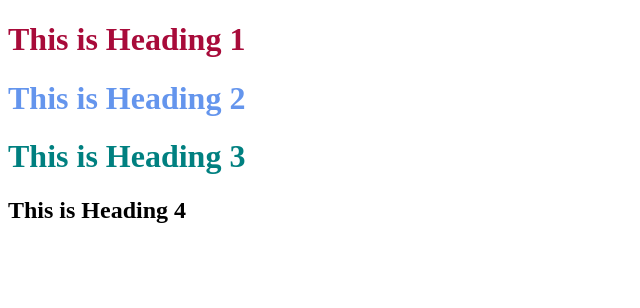
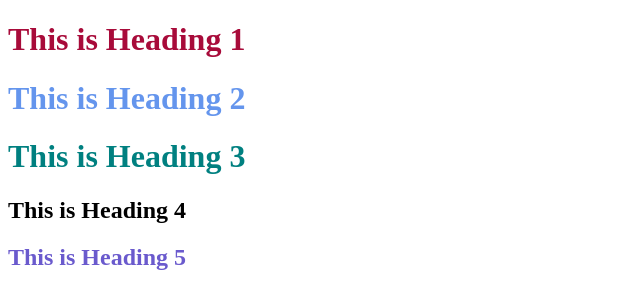
Before and after one commit to dev-rathore/project, a plain HTML site: page index.html in a window 1280 px wide. Shown: the whole page, without its empty margins (0-640 px from the left). Drawn offline with Linux system fonts and the light colour scheme.

Commit message:
Added heading by harsh

```diff
--- a/index.html
+++ b/index.html
@@ -16,11 +16,16 @@
   .head3{
     color:teal;
   }
+  .head5{
+    color:slateblue
+  }
 </style>
 <body>
   <h1 class="head1">This is Heading 1</h1>
   <h1 class="head2">This is Heading 2</h1>
   <h1 class="head3">This is Heading 3</h1>
   <h2 class="head4">This is Heading 4</h2>
+  <h2 class="head5">This is Heading 5</h2>
+
 </body>
 </html>
```
